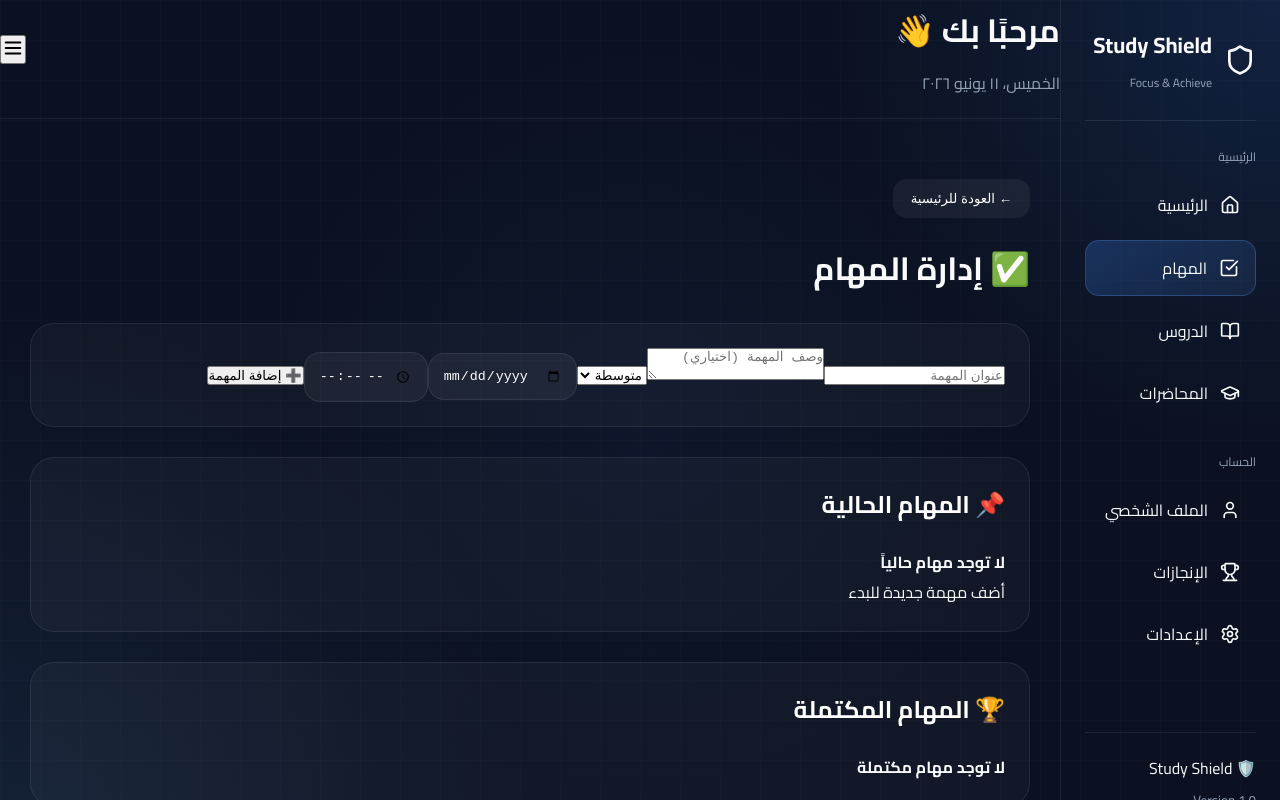
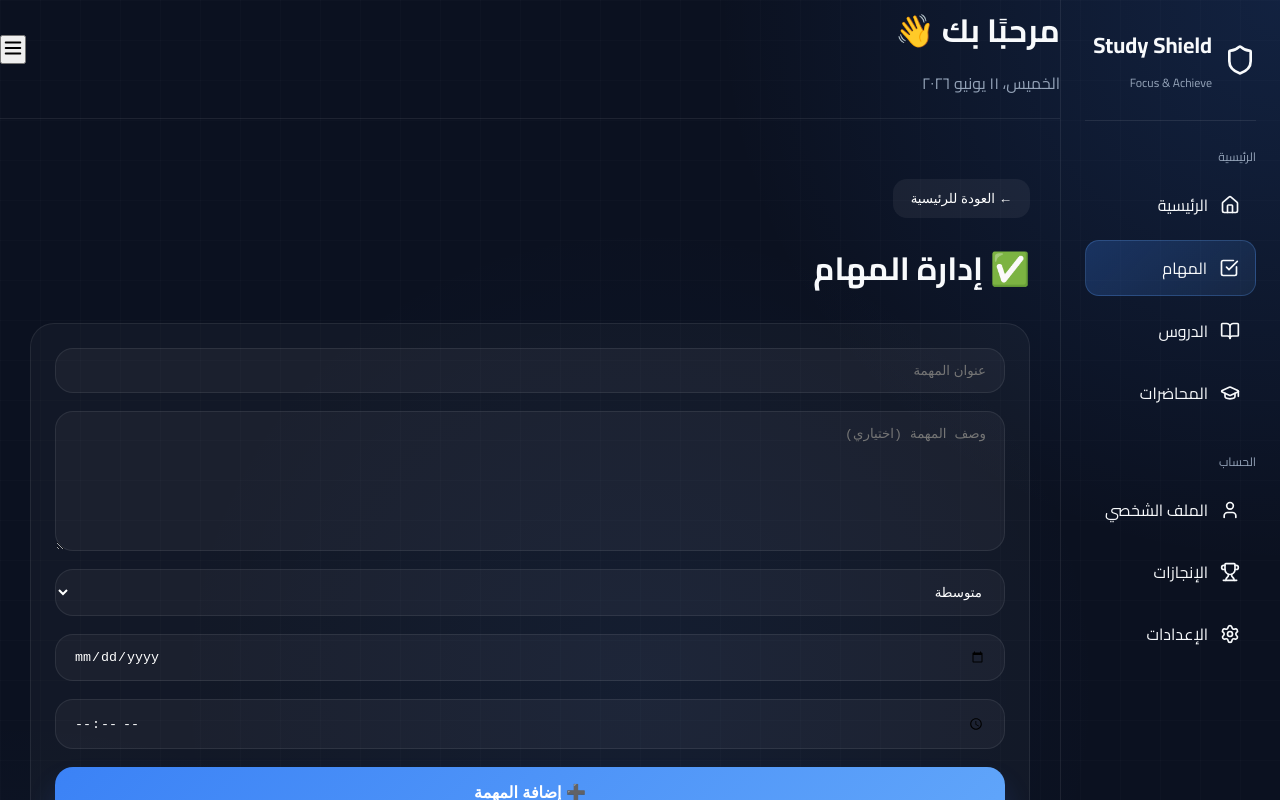
Before and after one commit to bt3762334-commits/study-shield, a React (Vite) app: page /tasks in a window 1280 px wide. Shown: the top 800 px of the page. Built offline with nearby package versions, Linux system fonts and the light colour scheme.

Commit message:
Polish task, lesson, and lecture form and action button styling

```diff
--- a/src/pages/Lectures.jsx
+++ b/src/pages/Lectures.jsx
@@ -150,6 +150,7 @@ export default function Lectures() {
         />
 
         <button
+          type="button"
           onClick={addLecture}
         >
           إضافة محاضرة
@@ -203,12 +204,7 @@ export default function Lectures() {
 
                 </div>
 
-                <div
-                  style={{
-                    display: "flex",
-                    gap: "10px"
-                  }}
-                >
+                <div className="task-actions">
 
                   <input
                     type="checkbox"
@@ -223,6 +219,8 @@ export default function Lectures() {
                   />
 
                   <button
+                    type="button"
+                    className="delete"
                     onClick={() =>
                       deleteLecture(
                         lecture.id
--- a/src/pages/Lessons.jsx
+++ b/src/pages/Lessons.jsx
@@ -146,6 +146,7 @@ export default function Lessons() {
         />
 
         <button
+          type="button"
           onClick={addLesson}
         >
           إضافة درس
@@ -199,12 +200,7 @@ export default function Lessons() {
 
                 </div>
 
-                <div
-                  style={{
-                    display: "flex",
-                    gap: "10px"
-                  }}
-                >
+                <div className="task-actions">
 
                   <input
                     type="checkbox"
@@ -219,6 +215,8 @@ export default function Lessons() {
                   />
 
                   <button
+                    type="button"
+                    className="delete"
                     onClick={() =>
                       deleteLesson(
                         lesson.id
--- a/src/pages/Tasks.jsx
+++ b/src/pages/Tasks.jsx
@@ -179,6 +179,7 @@ export default function Tasks() {
         />
 
         <button
+          type="button"
           onClick={addTask}
         >
           ➕ إضافة المهمة
@@ -265,14 +266,7 @@ export default function Tasks() {
 
                 </div>
 
-                <div
-                  style={{
-                    display: "flex",
-                    gap: "10px",
-                    alignItems:
-                      "center"
-                  }}
-                >
+                <div className="task-actions">
 
                   <input
                     type="checkbox"
@@ -287,6 +281,8 @@ export default function Tasks() {
                   />
 
                   <button
+                    type="button"
+                    className="delete"
                     onClick={() =>
                       deleteTask(
                         task.id
--- a/src/styles/globals.css
+++ b/src/styles/globals.css
@@ -608,10 +608,135 @@ input[type="time"] {
   border: 1px solid rgba(255,255,255,.08);
   border-radius: 24px;
   padding: 24px;
+  display: grid;
+  gap: 18px;
+}
+
+.task-form input[type="text"],
+.task-form textarea,
+.task-form select,
+.task-form input[type="date"],
+.task-form input[type="time"] {
+  width: 100%;
+  background: rgba(255,255,255,.04);
+  border: 1px solid rgba(255,255,255,.08);
+  color: white;
+  padding: 14px 18px;
+  border-radius: 18px;
+  outline: none;
+  transition: border .25s, box-shadow .25s, background .25s;
+}
+
+.task-form textarea {
+  min-height: 140px;
+  resize: vertical;
+}
+
+.task-form input[type="text"]:focus,
+.task-form textarea:focus,
+.task-form select:focus,
+.task-form input[type="date"]:focus,
+.task-form input[type="time"]:focus {
+  border-color: rgba(59,130,246,.6);
+  box-shadow: 0 0 0 4px rgba(59,130,246,.08);
+}
+
+.task-form button {
+  width: 100%;
+  padding: 16px 20px;
+  border: none;
+  border-radius: 18px;
+  color: white;
+  font-size: 16px;
+  font-weight: 700;
+  background: linear-gradient(135deg, #3b82f6, #60a5fa);
+  box-shadow: 0 18px 28px rgba(59,130,246,.18);
+  cursor: pointer;
+  transition: transform .25s, box-shadow .25s, opacity .25s;
+}
+
+.task-form button:hover {
+  transform: translateY(-2px);
+  box-shadow: 0 22px 32px rgba(59,130,246,.22);
+}
+
+.task-form button:disabled {
+  opacity: .65;
+  cursor: not-allowed;
 }
 
 .tasks-list {
   margin-top: 20px;
+}
+
+.task-card {
+  background: rgba(255,255,255,.03);
+  border: 1px solid rgba(255,255,255,.08);
+  border-radius: 24px;
+  padding: 22px;
+  display: flex;
+  justify-content: space-between;
+  gap: 18px;
+  align-items: flex-start;
+  transition: transform .3s, border-color .3s, box-shadow .3s;
+}
+
+.task-card:hover {
+  transform: translateY(-3px);
+  border-color: rgba(59,130,246,.2);
+}
+
+.task-actions {
+  display: flex;
+  flex-wrap: wrap;
+  gap: 10px;
+  align-items: center;
+}
+
+.task-actions button {
+  display: inline-flex;
+  align-items: center;
+  justify-content: center;
+  gap: 10px;
+  border: none;
+  border-radius: 16px;
+  padding: 10px 16px;
+  color: white;
+  background: rgba(255,255,255,.08);
+  transition: transform .25s, background .25s, box-shadow .25s;
+  cursor: pointer;
+}
+
+.task-actions button:hover {
+  transform: translateY(-1px);
+  background: rgba(255,255,255,.12);
+}
+
+.task-actions button.delete {
+  background: rgba(248,113,113,.18);
+  color: #fee2e2;
+  border: 1px solid rgba(248,113,113,.25);
+}
+
+.task-actions button.delete:hover {
+  background: rgba(248,113,113,.25);
+}
+
+.task-actions input[type="checkbox"] {
+  width: 18px;
+  height: 18px;
+  cursor: pointer;
+}
+
+.completed {
+  text-decoration: line-through;
+  color: rgba(255,255,255,.5);
+}
+
+.empty-state {
+  text-align: center;
+  padding: 30px;
+  color: var(--muted);
 }
 
 .task-card input[type="checkbox"] {
@@ -940,10 +1065,10 @@ html {
     grid-template-columns: 1fr;
   }
 
-.task-form {
-  display: grid;
-  gap: 15px;
-}
+  .task-form {
+    display: grid;
+    gap: 15px;
+  }
 
   .task-card {
     flex-direction: column;
@@ -951,8 +1076,8 @@ html {
     gap: 15px;
   }
 
-  .task-card button {
-    width: 100%;
+  .task-actions {
+    flex-direction: column;
   }
 
   .task-meta {
```
